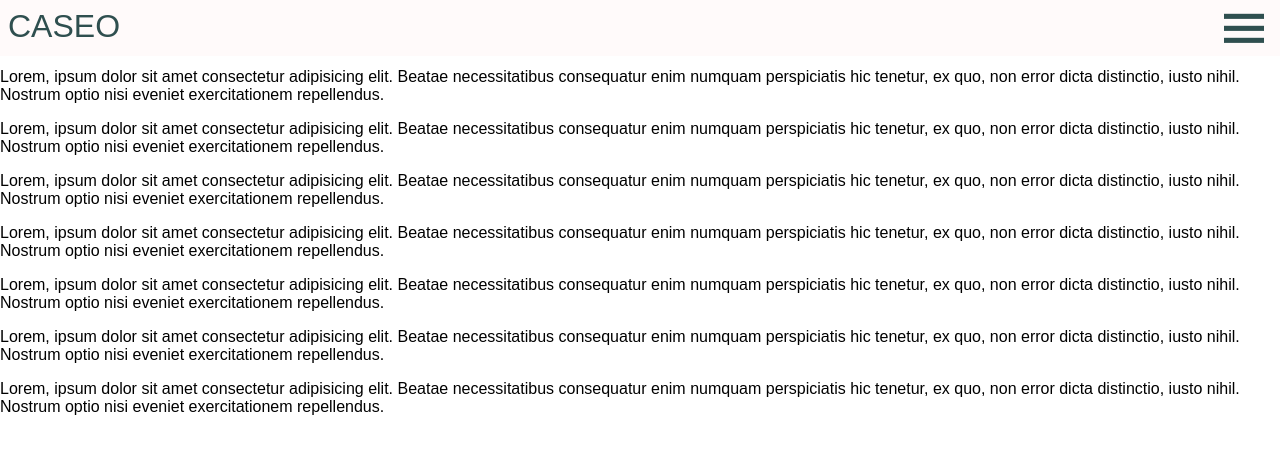
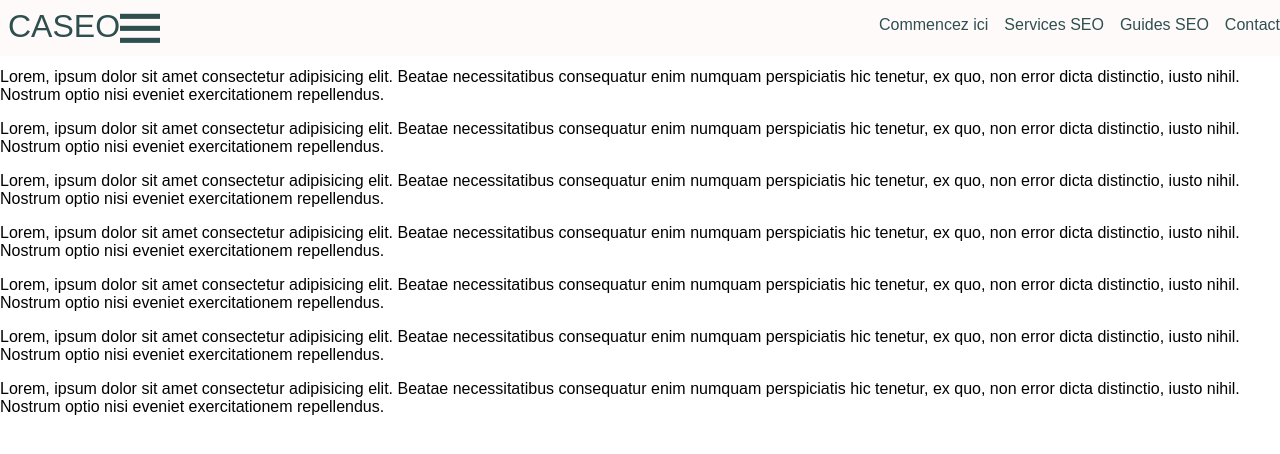
Before and after one commit to gjennison/caseo, a plain HTML site: page index.html in a window 1280 px wide. Drawn offline with Linux system fonts and the light colour scheme.

Commit message:
widescreen

```diff
--- a/index.html
+++ b/index.html
@@ -5,7 +5,7 @@
     <meta http-equiv="X-UA-Compatible" content="IE=edge">
     <meta name="viewport" content="width=device-width, initial-scale=1.0">
     <link rel="stylesheet" href="style.css">
-    <title>Document</title>
+    <title>Caseo</title>
 </head>
 <body>
     <nav class="primaryScheme">
--- a/style.css
+++ b/style.css
@@ -22,6 +22,16 @@ nav .links{
     margin-left: auto;
     position: absolute;
     height: 100vh;
+}
+
+@media screen and (min-width: 1000px){
+    nav .links{
+        flex-direction: row;
+        width: auto;
+        position: static;
+        padding-top: 0px;
+        height: auto;
+    }
 }
 
 nav .home{
```
